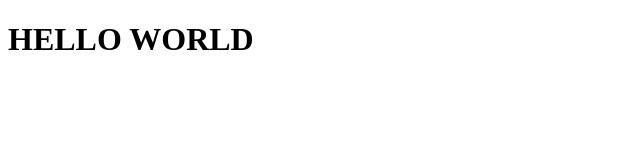
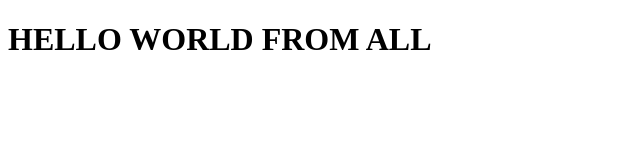
Before and after one commit to daniyal-mughall/Bootcamp, a plain HTML site: page index.html in a window 1280 px wide. Shown: the whole page, without its empty margins (0-640 px from the left). Drawn offline with Linux system fonts and the light colour scheme.

Commit message:
Update index.html

```diff
--- a/index.html
+++ b/index.html
@@ -2,6 +2,6 @@
 <html lang="en">
 
 <body>
-    <h1>HELLO WORLD</h1>
+    <h1>HELLO WORLD FROM ALL</h1>
 </body>
 </html>
```
